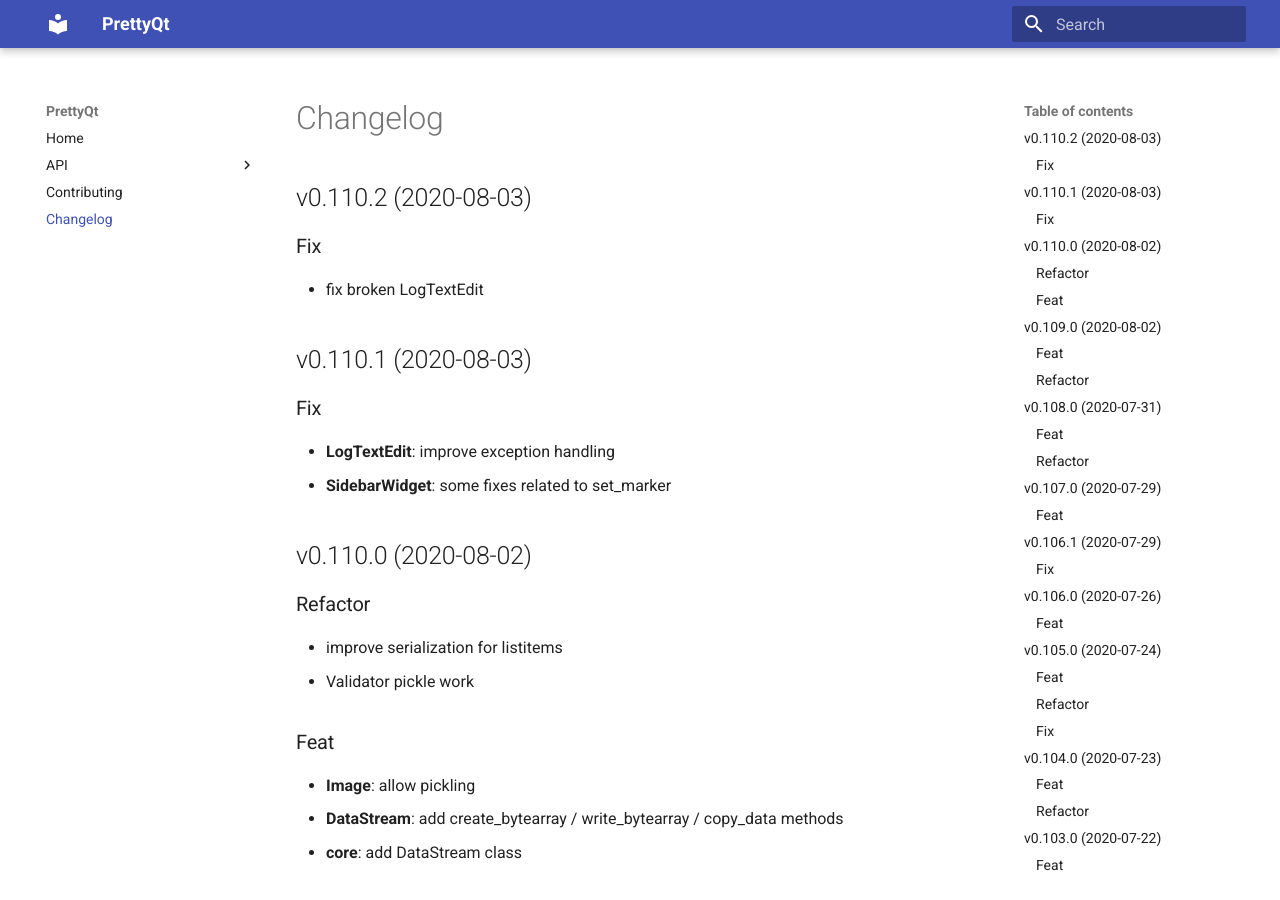
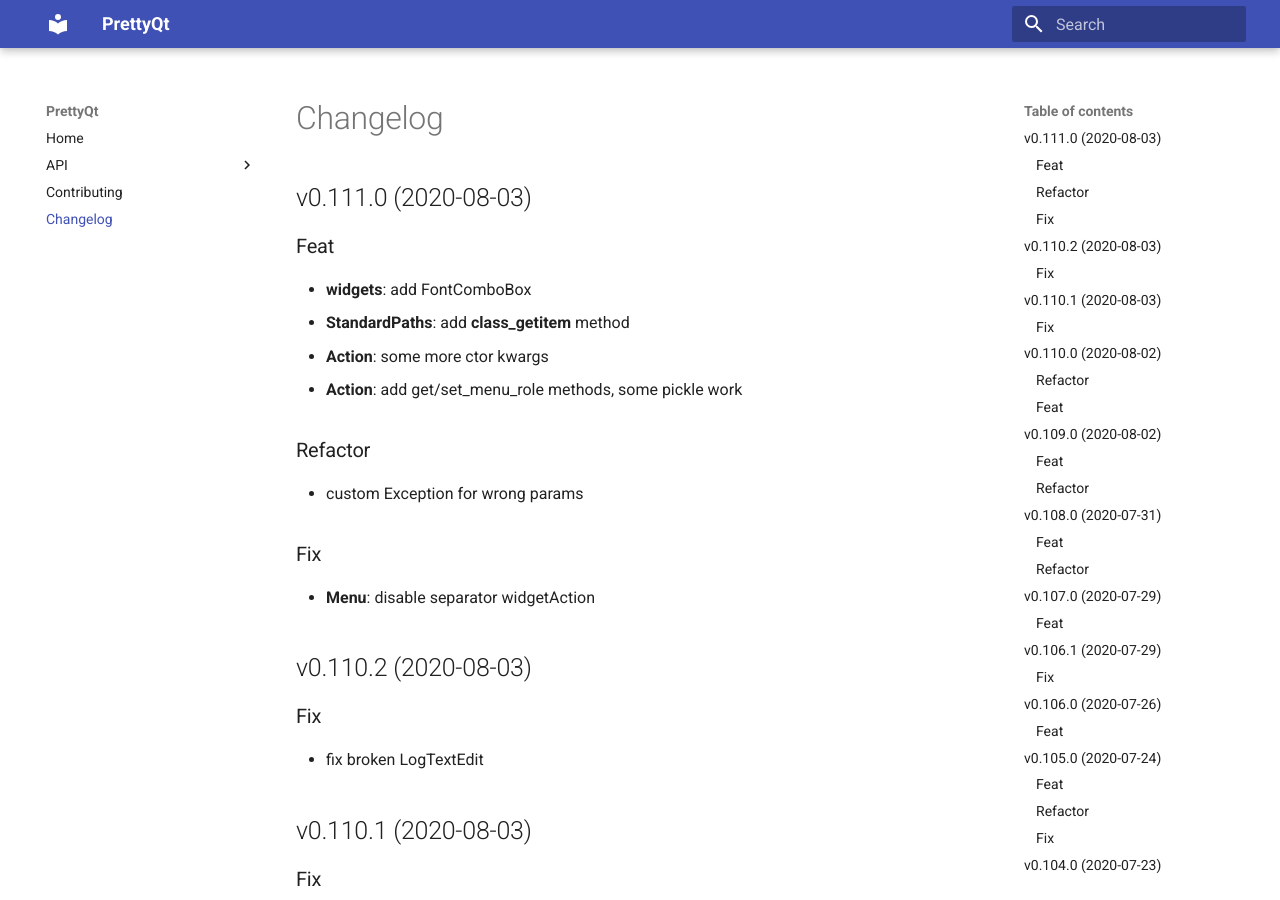
Before and after one commit to phil65/PrettyQt, an MkDocs documentation site: the page built from docs/changelog.md, in a window 1280 px wide and 900 px high. Built offline with MkDocs 1.6.1 and Material for MkDocs 9.7.7, drawn with Linux system fonts in a browser that asks for light colours.

Commit message:
bump: version 0.110.2 → 0.111.0

```diff
--- a/docs/changelog.md
+++ b/docs/changelog.md
@@ -1,3 +1,20 @@
+## v0.111.0 (2020-08-03)
+
+### Feat
+
+- **widgets**: add FontComboBox
+- **StandardPaths**: add __class_getitem__ method
+- **Action**: some more ctor kwargs
+- **Action**: add get/set_menu_role methods, some pickle work
+
+### Refactor
+
+- custom Exception for wrong params
+
+### Fix
+
+- **Menu**: disable separator widgetAction
+
 ## v0.110.2 (2020-08-03)
 
 ### Fix
--- a/prettyqt/__init__.py
+++ b/prettyqt/__init__.py
@@ -4,7 +4,7 @@
 
 __author__ = """Philipp Temminghoff"""
 __email__ = "phil65@kodi.tv"
-__version__ = "0.110.2"
+__version__ = "0.111.0"
 
 
 __all__ = [
--- a/pyproject.toml
+++ b/pyproject.toml
@@ -1,6 +1,6 @@
 [tool.poetry]
 name = "PrettyQt"
-version = "0.110.2"
+version = "0.111.0"
 description = "A pythonic layer on top of qtpy"
 readme = 'docs/index.md'
 repository = "https://github.com/phil65/prettyqt"
@@ -124,7 +124,7 @@ exclude = '''
 '''
 [tool.commitizen]
 name = "cz_conventional_commits"
-version = "0.110.2"
+version = "0.111.0"
 tag_format = "v$version"
 version_files = [
     "prettyqt/__init__.py:__version__",
--- a/setup.py
+++ b/setup.py
@@ -40,6 +40,6 @@ setup(
     packages=find_packages(),
     test_suite="tests",
     url="https://github.com/phil65/prettyqt",
-    version="0.110.2",
+    version="0.111.0",
     zip_safe=False,
 )
```
Also changed, not shown: CHANGELOG.md (+17 -0 lines).
